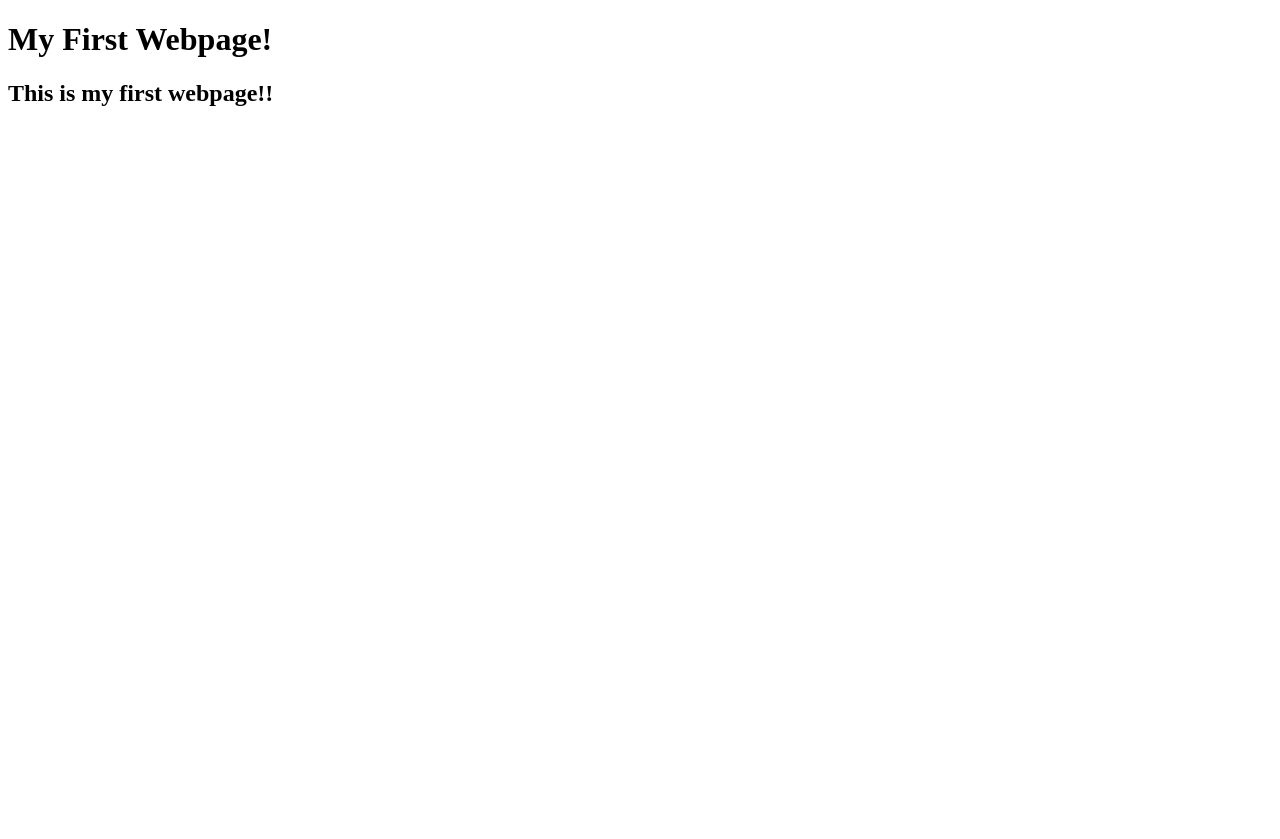
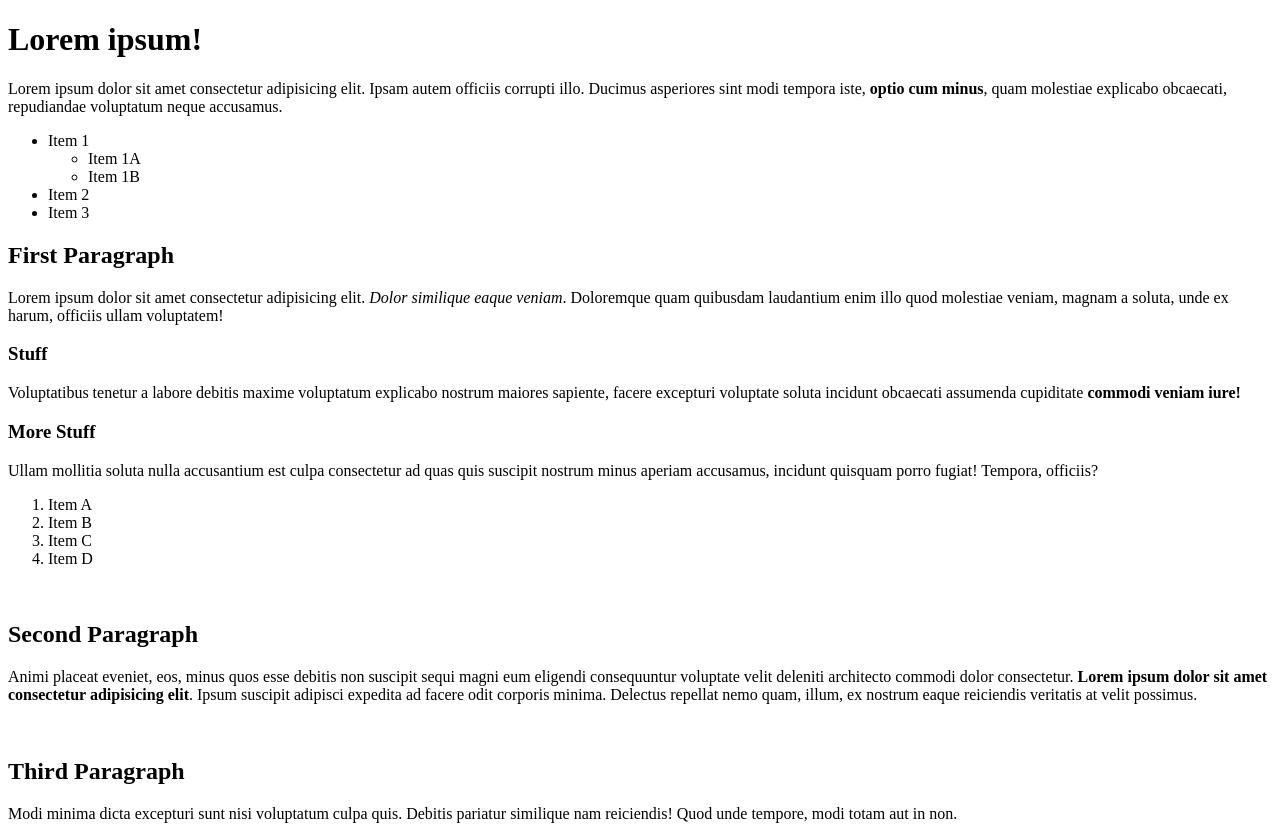
Before and after one commit to s-hesketh/HTML_Lessons, a plain HTML site: page html-boilerplate/index.html in a window 1280 px wide. Before the commit the page ends 800 px from the top, so only its background shows below. Drawn offline with Linux system fonts and the light colour scheme.

Commit message:
Edit Boilerplate/index.html and Add odin-links-and-images/index.html

```diff
--- a/html-boilerplate/index.html
+++ b/html-boilerplate/index.html
@@ -1,13 +1,49 @@
 <!DOCTYPE html>
 <html lang="en">
+    <!-- Head Element contains meta data fpr webpage-->
     <head>
         <meta charset="UTF-8">
         <title>My First Webpage!</title>
     </head>
 
+    <!-- Body Element contains webpage content-->
     <body>
-        <h1>My First Webpage!</h1>
-        <h2>This is my first webpage!!</h2>
+        <h1>Lorem ipsum!</h1>
+            <p>Lorem ipsum dolor sit amet consectetur adipisicing elit.
+    Ipsam autem officiis corrupti illo. Ducimus asperiores sint modi
+    tempora iste, <strong>optio cum minus</strong>, quam molestiae
+    explicabo obcaecati, repudiandae voluptatum neque accusamus.</p>
+            <ul>
+                <li>Item 1</li>
+                    <ul>
+                        <li>Item 1A</li>
+                        <li>Item 1B</li>
+                    </ul>
+                <li>Item 2</li>
+                <li>Item 3</li>
+            </ul>
+
+        <h2>First Paragraph</h2>
+            <p>Lorem ipsum dolor sit amet consectetur adipisicing elit.<em> Dolor similique eaque veniam</em>. Doloremque quam quibusdam laudantium enim illo quod molestiae veniam, magnam a soluta, unde ex harum, officiis ullam voluptatem!</p>
+            <h3>Stuff</h3>
+                <p>Voluptatibus tenetur a labore debitis maxime voluptatum explicabo nostrum maiores sapiente, facere excepturi voluptate soluta incidunt obcaecati assumenda cupiditate <strong>commodi veniam iure!</strong></p>
+            <h3>More Stuff</h3>
+                <p>Ullam mollitia soluta nulla accusantium est culpa consectetur ad quas quis suscipit nostrum minus aperiam accusamus, incidunt quisquam porro fugiat! Tempora, officiis?</p>
+                <ol>
+                    <li>Item A</li>
+                    <li>Item B</li>
+                    <li>Item C</li>
+                    <LI>Item D</LI>
+                </ol>
+                <br>
+
+        <h2>Second Paragraph</h2>
+            <p>Animi placeat eveniet, eos, minus quos esse debitis non suscipit sequi magni eum eligendi consequuntur voluptate velit deleniti architecto commodi dolor consectetur.<strong> Lorem ipsum dolor sit amet consectetur adipisicing elit</strong>. Ipsum suscipit adipisci expedita ad facere odit corporis minima. Delectus repellat nemo quam, illum, ex nostrum eaque reiciendis veritatis at velit possimus.</p>
+            <br>
+
+        <h2>Third Paragraph</h2>
+            <p>Modi minima dicta excepturi sunt nisi voluptatum culpa quis. Debitis pariatur similique nam reiciendis! Quod unde tempore, modi totam aut in non.</p>
+
 
     </body>
 
```
Also changed, not shown: odin-links-and-images/index.html (added).
